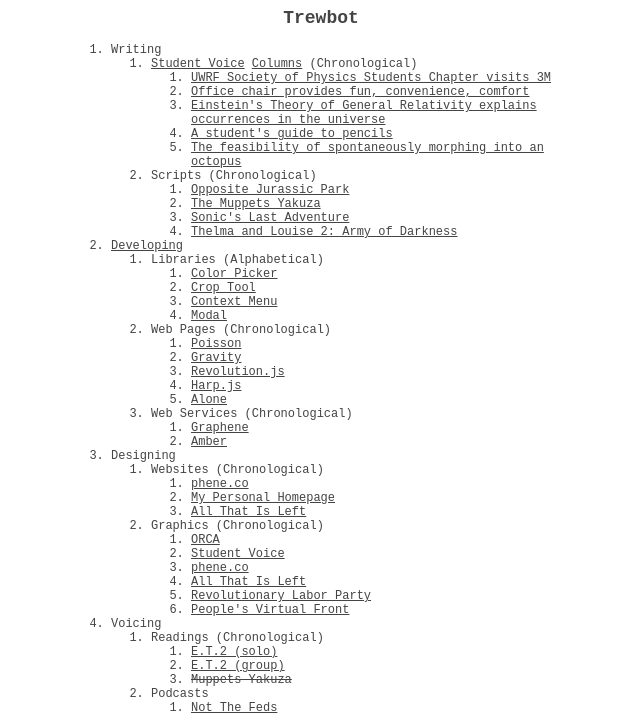
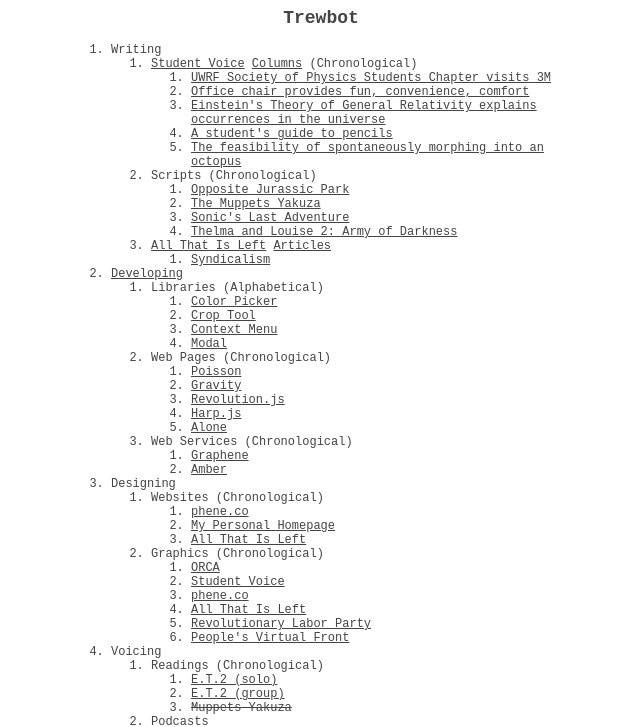
Before and after one commit to una-ada/una-ada.github.io, a Jekyll site: the page index.html, which Jekyll copies as it is, in a window 1280 px wide. Shown: the top 727 px of the page, without its empty margins (327-967 px from the left). Built offline with Jekyll 4.4.1, drawn with Linux system fonts in a browser that asks for light colours.

Commit message:
Added ATIL article links

```diff
--- a/index.html
+++ b/index.html
@@ -5,7 +5,7 @@
 	<link rel="stylesheet" href="assets/css/basic.css">
 	<link rel="shortcut icon" type="image/jpg" href="assets/img/headshot.jpg"/>
 	<meta charset="utf-8">
-	<meta http-equiv="X-UA-Compatible" content="chrome=1">
+	<meta http-equiv="X-UA-Compatible" content="IE=edge">
 	<meta name="viewport" content="width=device-width">
 	<script type="application/ld+json">
 		{
@@ -26,7 +26,7 @@
         h1,h2,h3{text-align:center;margin-top:auto;}
         hr		{border:0;margin:1.5rem 0 3rem 0;height:16px;width:100%;
 				background:url('assets/img/hr-bow.gif'),transparent;
-				background-position-x:center;background-repeat:no-repeat;}
+				background-repeat:no-repeat;}
 		p		{line-height:16px;}
     </style>
 </head>
@@ -52,6 +52,11 @@
                         <li><a href="https://www.docdroid.net/sVlHBLX">Thelma and Louise 2: Army of Darkness</a></li>
                     </ol>
                 </li>
+				<li><a href="https://atil.xyz">All That Is Left</a> <a href="https://atil.xyz/author/unajada">Articles</a>
+					<ol>
+						<li><a href="https://atil.xyz/issue/001/syndicalism">Syndicalism</a></li>
+					</ol>
+				</li>
 			</ol>
 		</li>
 		<li><a href="https://github.com/Trewbot">Developing</a>
```
